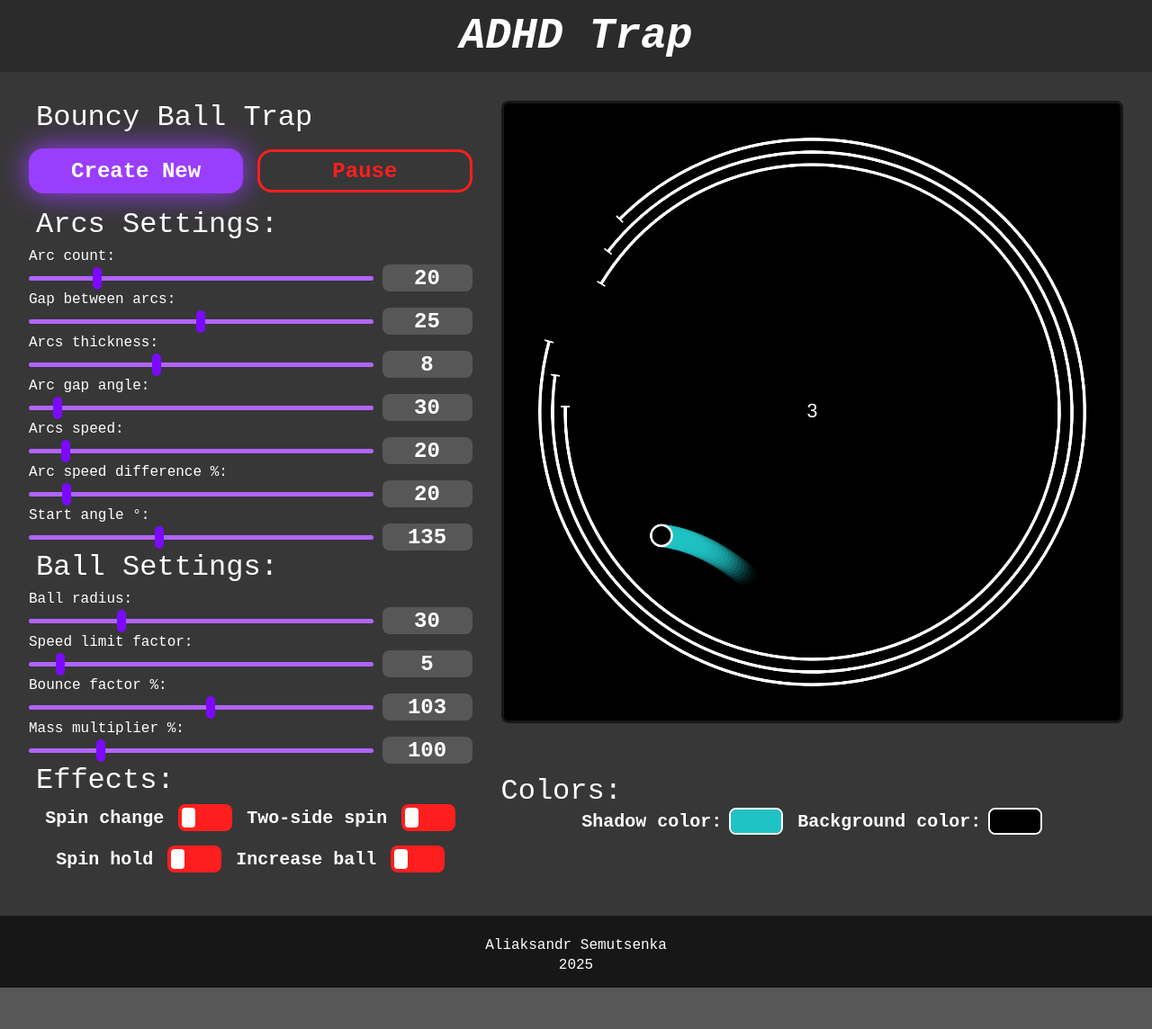
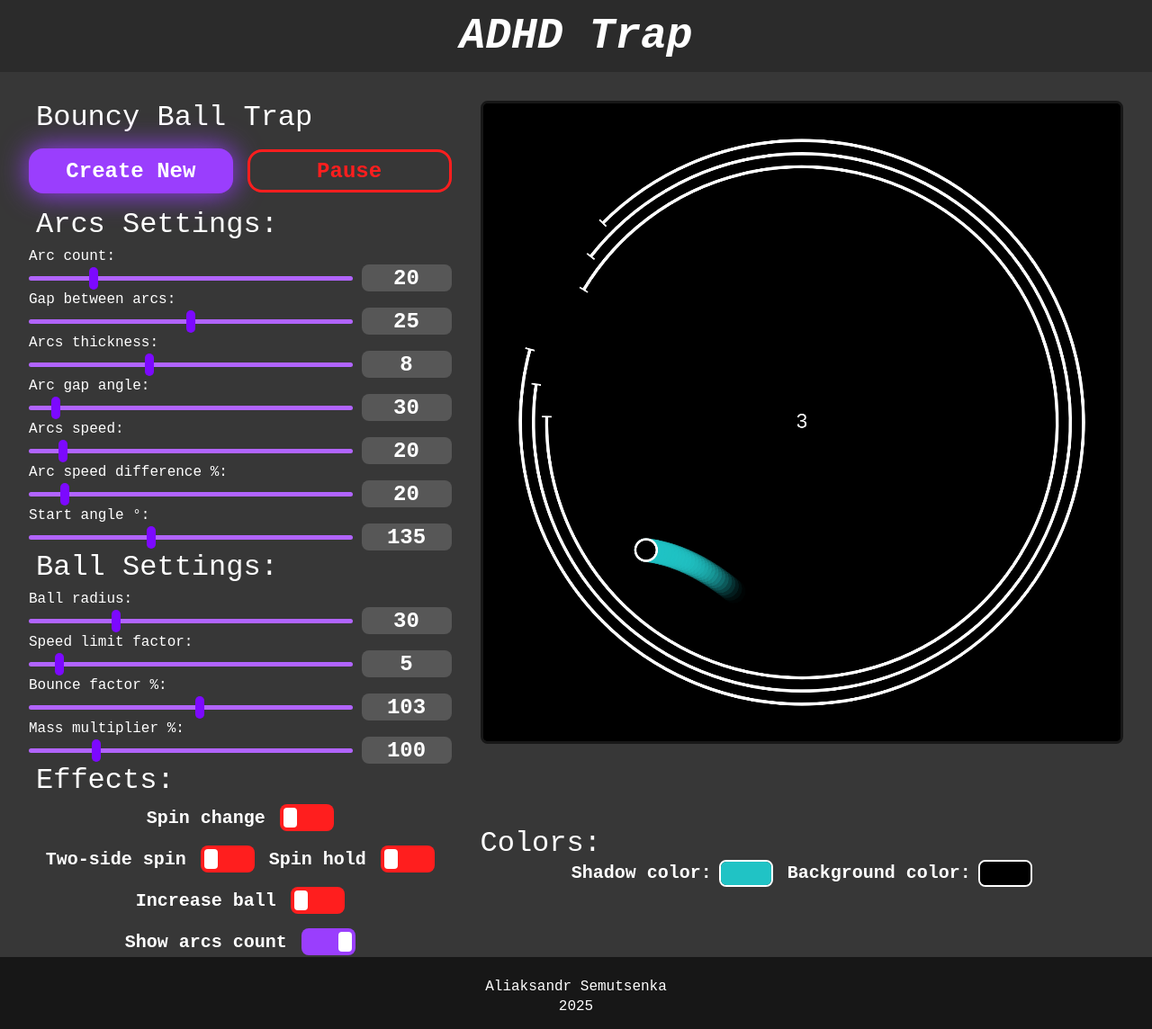
Before and after one commit to Zabrafax/adhd-trap, a plain HTML site: page index.html in a window 1280 px wide. Shown: the whole page at 90% size. Before the commit the page ends 1098 px from the top, so only its background shows below. Drawn offline with Linux system fonts and the light colour scheme.

Commit message:
arcs count switch added

```diff
--- a/index.html
+++ b/index.html
@@ -173,6 +173,14 @@
                             <label for="toggle4"></label>
                         </div>
                     </div>
+
+                    <div class="switch__wrapper">
+                        <label for="toggle5">Show arcs count</label>
+                        <div class="switch switch-violet">
+                            <input type="checkbox" id="toggle5" checked="true">
+                            <label for="toggle5"></label>
+                        </div>
+                    </div>
                 </div>
 
             </div>
--- a/js/game/game.js
+++ b/js/game/game.js
@@ -33,6 +33,7 @@ export class Game {
     twoSideSpin = false;
     spinOnPass = false;
     increaseBall = false;
+    showArcsCount = false;
 
     shadowColor;
     backgroundColor;
@@ -55,11 +56,12 @@ export class Game {
         this.backgroundColor = backgroundColor;
     }
 
-    setEffects(directionChange, twoSideSpin, spinOnPass, increaseBall) {
+    setEffects(directionChange, twoSideSpin, spinOnPass, increaseBall, showArcsCount) {
         this.directionChange = directionChange;
         this.twoSideSpin = twoSideSpin;
         this.spinOnPass = spinOnPass;
         this.increaseBall = increaseBall;
+        this.showArcsCount = showArcsCount;
     }
 
     newGame(numArcs, arcGap, arcThickness, gapAngle, arcSpeed, ballRadius, deltaLimit, bounceFactor, massMultiplier, arcSpeedDiff, startAngle) {
@@ -138,7 +140,7 @@ export class Game {
         });
 
 
-        drawScore(this.centerY, this.centerX, this.ctx, this.arcs.length);
+        if(this.showArcsCount) drawScore(this.centerY, this.centerX, this.ctx, this.arcs.length);
 
         //arc, shadow, ball drawing
         this.arcs.forEach(arc => arc.draw(this.ctx));
--- a/js/script.js
+++ b/js/script.js
@@ -76,6 +76,7 @@ let directionChange = document.getElementById("toggle1").checked;
 let twoSideSpin = document.getElementById("toggle2").checked;
 let spinOnPass = document.getElementById("toggle3").checked;
 let increaseBall = document.getElementById("toggle4").checked;
+let showArcsCount = document.getElementById("toggle5").checked;
 
 document.getElementById("toggle1").addEventListener("change", function () {
     directionChange = this.checked;
@@ -103,6 +104,11 @@ document.getElementById("toggle4").addEventListener("change", function () {
     console.log("increaseBall:", increaseBall);
 });
 
+document.getElementById("toggle5").addEventListener("change", function () {
+    showArcsCount = this.checked;
+    console.log("showArcsCount:", showArcsCount);
+});
+
 ///////////////////////////////////////////////// Colors //////////////////////////////////////
 
 let shadowColor = document.getElementById("color1").value;
@@ -123,7 +129,7 @@ initializeGame();
 
 function initializeGame() {
     game.setColors(shadowColor, backgroundColor);
-    game.setEffects(directionChange, twoSideSpin, spinOnPass, increaseBall);
+    game.setEffects(directionChange, twoSideSpin, spinOnPass, increaseBall, showArcsCount);
     game.newGame(
         numArcs.value / 1,
         arcGap.value / 1,
```
